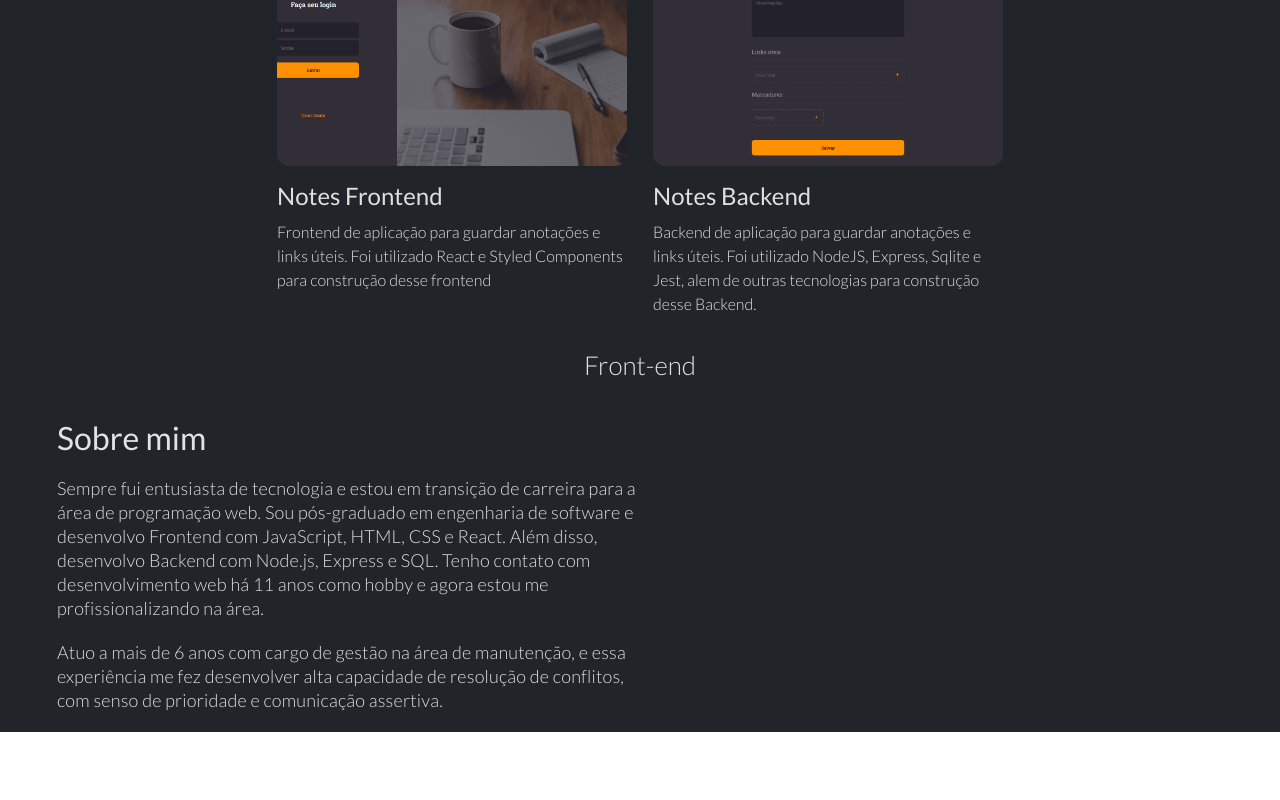
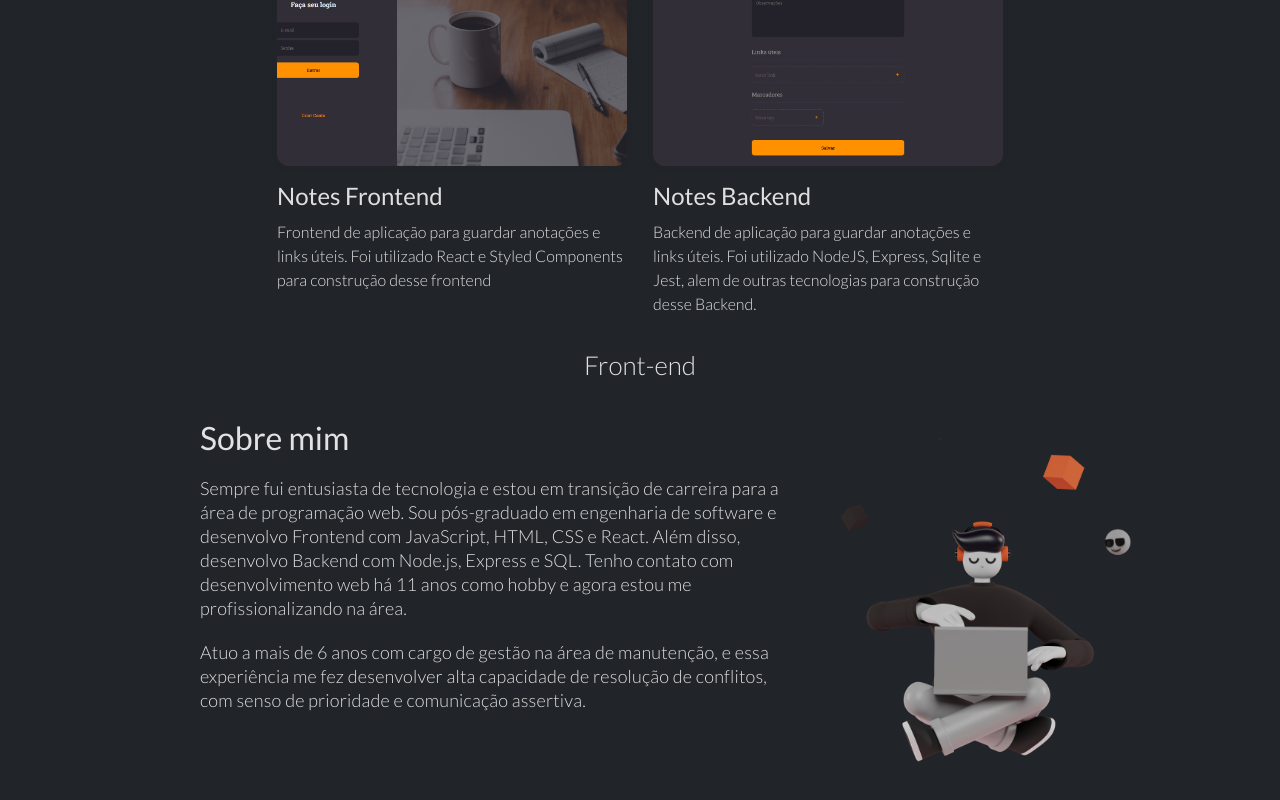
Before and after one commit to JulioCout/my-portfolio, a React (Vite) app: page / in a window 1280 px wide. Shown: the part 1462-2262 px from the top of the page. Before the commit the page ends 2194 px from the top, so only its background shows below. Built offline with nearby package versions, Linux system fonts and the light colour scheme.

Commit message:
favicon and 'about' adjustments

```diff
--- a/index.html
+++ b/index.html
@@ -3,16 +3,16 @@
   <head>
     <link rel="preconnect" href="https://fonts.googleapis.com">
     <link rel="preconnect" href="https://fonts.gstatic.com" crossorigin>
+    <link href="https://fonts.googleapis.com/css2?family=Lato:wght@300;400;700;900&display=swap" rel="stylesheet">
 
     <meta charset="UTF-8" />
-    <link rel="icon" type="image/svg+xml" href="/vite.svg" />
     <meta name="viewport" content="width=device-width, initial-scale=1.0" />
-
-    <link href="https://fonts.googleapis.com/css2?family=Lato:wght@300;400;700;900&display=swap" rel="stylesheet">
+    <link rel="icon" type="image/svg+xml" href="/favicon.svg" />
 
     <title>Julio's Portfolio</title>
   </head>
   <body>
+
     <div id="root"></div>
     <script type="module" src="/src/main.jsx"></script>
   </body>
--- a/src/App.css
+++ b/src/App.css
@@ -62,7 +62,7 @@ body {
   color: #E2E2E5;
 }
 
-.section h2 {
+.section h2, .about-section h2 {
   font-weight: 500;
   font-size: 32px;
   line-height: 47px;
@@ -70,7 +70,7 @@ body {
   margin-left: 100px;
 }
 
-.section h3 {
+.section h3, .about-section h3 {
   font-weight: 300;
   font-size: 26px;
   line-height: 38px;
@@ -87,6 +87,12 @@ body {
   justify-content: center;
 }
 
+.about-section {
+  display: flex;
+  flex-direction: row;
+  justify-content: center;
+}
+
 .about {
   width: 580px;
   margin: 15px 0 20px 100px;
@@ -95,6 +101,18 @@ body {
   line-height: 24px;
   letter-spacing: 0.01em;
   color: #edededee;
+}
+
+.about-img-container {
+  display: flex;
+  flex-direction: row;
+  align-items: flex-start;
+}
+
+.about-section img {
+  margin-top: 0;
+  width: 400px;
+  height: 400px;
 }
 
 .gradient1 {
--- a/src/App.jsx
+++ b/src/App.jsx
@@ -64,14 +64,15 @@ function App() {
     ]
 
   return (
-    <div className="App">
+      <div className="App">
       {/* <div className="gradient1" ></div>
       <div className="gradient2" ></div> */}
       {/* <img className="obj-1" src="./src/assets/SuperToroid-Purple-Glossy.svg" /> */}
-      <img className="obj-2" src="./src/assets/Sphere-White-Matte.svg" />
+
+      {/* <img className="obj-2" src="./src/assets/Sphere-White-Matte.svg" />
       <img className="obj-3" src="./src/assets/Pill-Blue-Glossy.svg" />
       <img className="obj-4" src="./src/assets/RoundCube-Orange-Glossy.svg" />
-      <img className="obj-5" src="./src/assets/SuperToroid-Yellow-Glossy.svg" />
+    <img className="obj-5" src="./src/assets/SuperToroid-Yellow-Glossy.svg" /> */}
 
         <div className="head-container">
             <div className="text-container">
@@ -136,7 +137,8 @@ function App() {
             </div>
         </div>
 
-        <div className="section">
+        <div className="about-section">
+            <div className="about-text-container">
             <h2>Sobre mim</h2>
             <p className="about">
             Sempre fui entusiasta de tecnologia e estou em transição de carreira para a área de programação web. Sou pós-graduado em engenharia de software e desenvolvo Frontend com JavaScript, HTML, CSS e React. Além disso, desenvolvo Backend com Node.js, Express e SQL. Tenho contato com desenvolvimento web há 11 anos como hobby e agora estou me profissionalizando na área.
@@ -145,6 +147,10 @@ function App() {
             <p className="about">
                 Atuo a mais de 6 anos com cargo de gestão na área de manutenção, e essa experiência me fez desenvolver alta capacidade de resolução de conflitos, com senso de prioridade e comunicação assertiva.
             </p>
+            </div>
+            <div className="about-img-container">
+                <img src="./src/assets/Saly-13.png" className="character" alt="" />
+            </div>
         </div>
     </div>
   )
--- a/src/components/Project/styles.js
+++ b/src/components/Project/styles.js
@@ -1,4 +1,3 @@
-import React from "react";
 import styled from "styled-components";
 
 export const Container = styled.div`
```
Also changed, not shown: favicon.svg (added).
